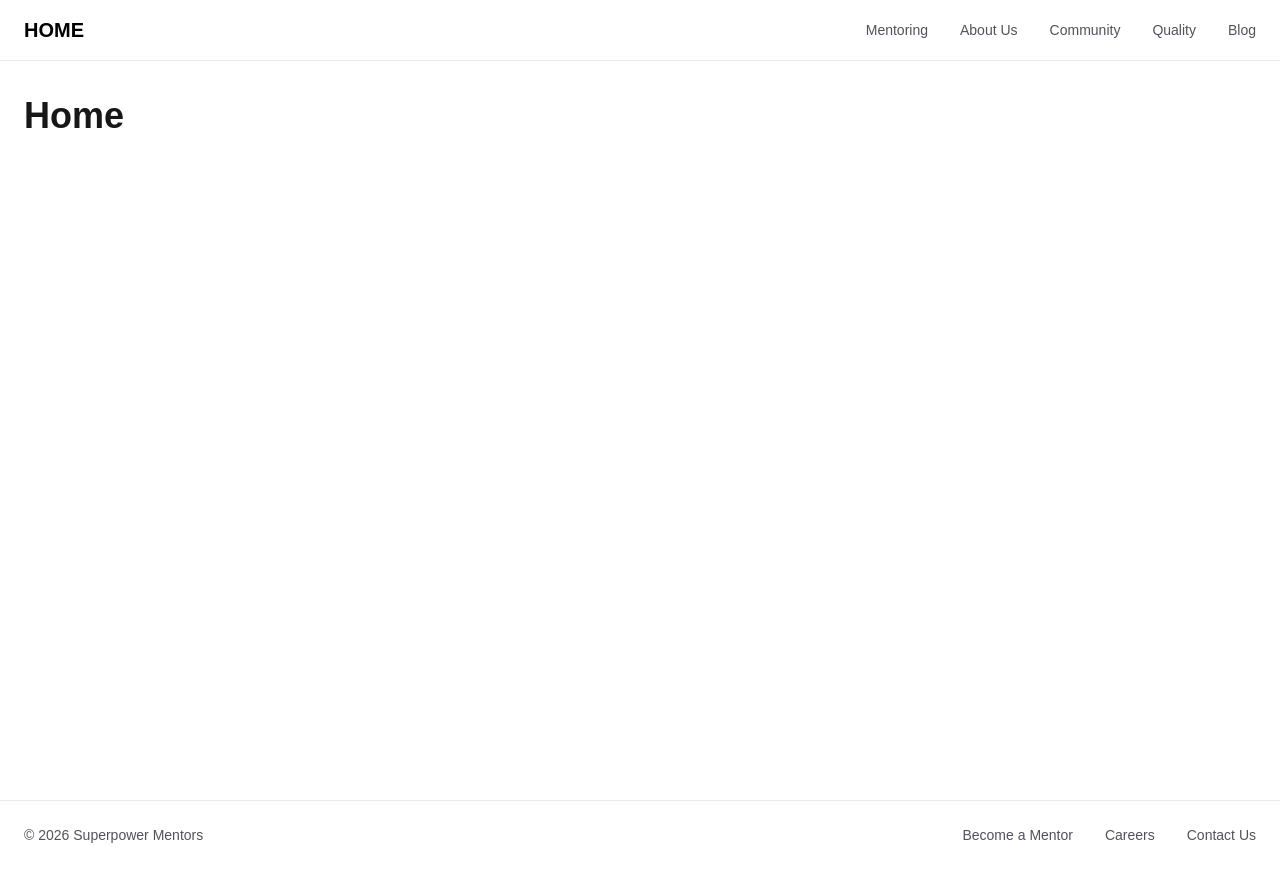
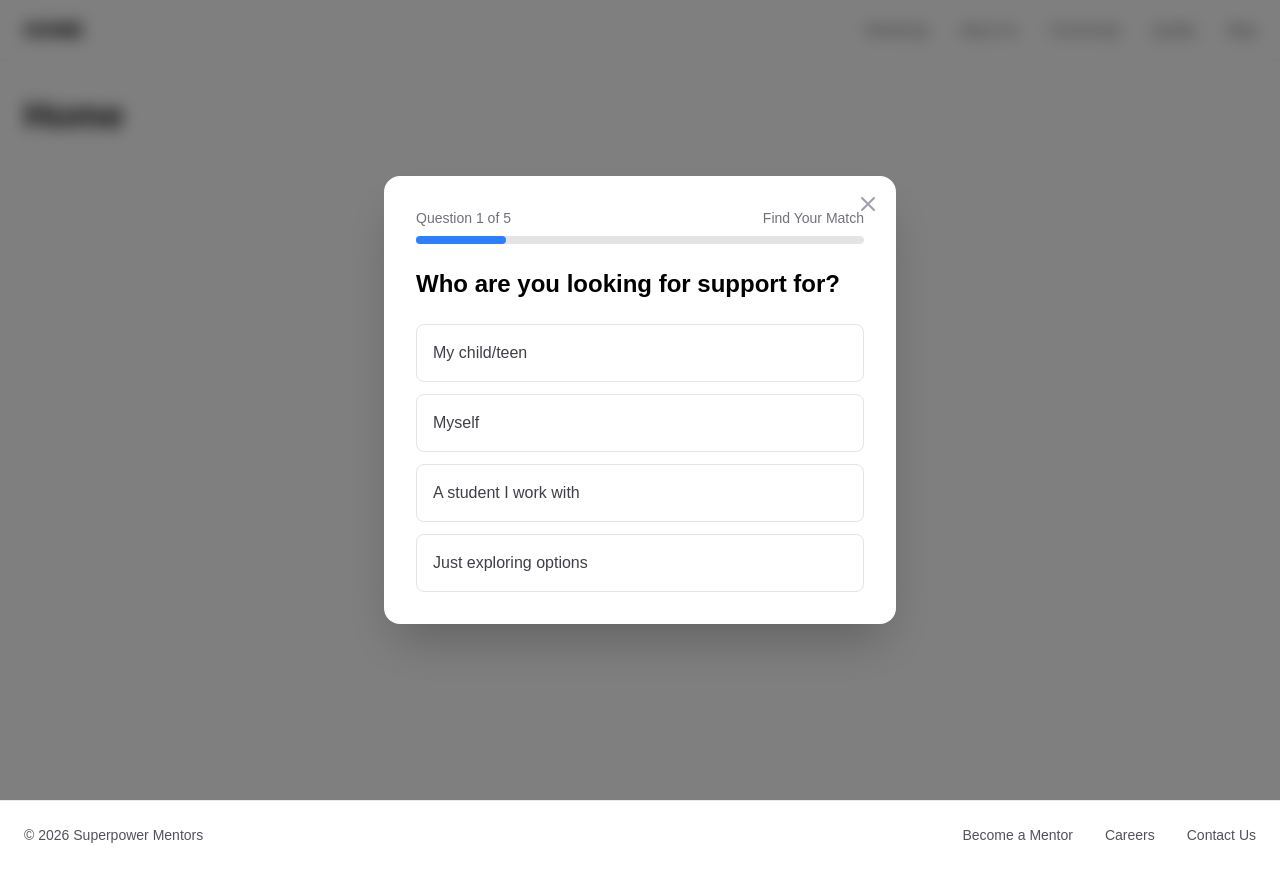
Before and after one commit to Scout-NU/superpower-mentors, a Next.js app: page / in a window 1280 px wide. Built offline with nearby package versions, Linux system fonts and the light colour scheme.

Commit message:
Added popup quiz to home page

```diff
--- a/app/layout.tsx
+++ b/app/layout.tsx
@@ -3,6 +3,7 @@ import { Geist, Geist_Mono } from "next/font/google";
 import "./globals.css";
 import Navbar from "../frontend/header";
 import Footer from "../frontend/footer";
+
 
 const geistSans = Geist({
   variable: "--font-geist-sans",
--- a/app/page.tsx
+++ b/app/page.tsx
@@ -1,9 +1,14 @@
+import QuizModal from "../frontend/PopupQuiz";
 export default function HomePage() {
   return (
-    <main className="min-h-screen pt-24 px-6">
-      <h1 className="text-4xl font-bold">
-        Home
-      </h1>
-    </main>
+    <>
+      <QuizModal />
+
+      <main className="min-h-screen pt-24 px-6">
+        <h1 className="text-4xl font-bold">
+          Home
+        </h1>
+      </main>
+    </>
   );
 }
--- /dev/null
+++ b/frontend/PopupQuiz.tsx
@@ -0,0 +1,165 @@
+"use client";
+
+import { useState } from "react";
+
+interface Question {
+  id: number;
+  question: string;
+  options: string[];
+}
+
+const questions: Question[] = [
+  {
+    id: 1,
+    question: "Who are you looking for support for?",
+    options: [
+      "My child/teen",
+      "Myself",
+      "A student I work with",
+      "Just exploring options"
+    ]
+  },
+  {
+    id: 2,
+    question: "What learning difference best describes your situation?",
+    options: [
+      "ADHD",
+      "Dyslexia",
+      "Autism/ASD",
+      "Multiple or other learning differences"
+    ]
+  },
+  {
+    id: 3,
+    question: "What's your biggest challenge right now?",
+    options: [
+      "Building confidence and self-advocacy",
+      "Academic organization and study skills",
+      "Social connections and communication",
+      "Planning for college or career"
+    ]
+  },
+  {
+    id: 4,
+    question: "What type of mentor support would be most helpful?",
+    options: [
+      "Someone who understands neurodivergence firsthand",
+      "Help with executive function and time management",
+      "Guidance on navigating school systems",
+      "Career and future planning advice"
+    ]
+  },
+  {
+    id: 5,
+    question: "What would success look like for you?",
+    options: [
+      "Increased independence and confidence",
+      "Better grades and academic performance",
+      "Stronger self-understanding and acceptance",
+      "Clear goals and a path forward"
+    ]
+  }
+];
+
+export default function QuizModal() {
+  const [isOpen, setIsOpen] = useState(true);
+  const [currentQuestion, setCurrentQuestion] = useState(0);
+  const [answers, setAnswers] = useState<string[]>([]);
+  const [showResult, setShowResult] = useState(false);
+
+  const handleAnswer = (answer: string) => {
+    const newAnswers = [...answers, answer];
+    setAnswers(newAnswers);
+
+    if (currentQuestion < questions.length - 1) {
+      setCurrentQuestion(currentQuestion + 1);
+    } else {
+      setShowResult(true);
+    }
+  };
+
+  const closeModal = () => {
+    setIsOpen(false);
+  };
+
+  if (!isOpen) return null;
+
+  return (
+    <div className="fixed inset-0 z-50 flex items-center justify-center bg-black/50 backdrop-blur-sm p-4">
+      <div className="relative w-full max-w-lg bg-white dark:bg-zinc-900 rounded-2xl shadow-2xl p-8">
+        <button
+          onClick={closeModal}
+          className="absolute top-4 right-4 text-zinc-400 hover:text-zinc-600 dark:hover:text-zinc-200 transition-colors"
+          aria-label="Close"
+        >
+          <svg className="w-6 h-6" fill="none" stroke="currentColor" viewBox="0 0 24 24">
+            <path strokeLinecap="round" strokeLinejoin="round" strokeWidth={2} d="M6 18L18 6M6 6l12 12" />
+          </svg>
+        </button>
+
+        {!showResult ? (
+          <div>
+            <div className="mb-6">
+              <div className="flex justify-between text-sm text-zinc-500 dark:text-zinc-400 mb-2">
+                <span>Question {currentQuestion + 1} of {questions.length}</span>
+                <span className="font-medium">Find Your Match</span>
+              </div>
+              <div className="w-full bg-zinc-200 dark:bg-zinc-700 rounded-full h-2">
+                <div
+                  className="bg-blue-500 h-2 rounded-full transition-all duration-300"
+                  style={{ width: `${((currentQuestion + 1) / questions.length) * 100}%` }}
+                />
+              </div>
+            </div>
+
+            <h2 className="text-2xl font-semibold text-black dark:text-white mb-6">
+              {questions[currentQuestion].question}
+            </h2>
+
+            <div className="space-y-3">
+              {questions[currentQuestion].options.map((option, index) => (
+                <button
+                  key={index}
+                  onClick={() => handleAnswer(option)}
+                  className="w-full text-left p-4 rounded-lg border border-zinc-200 dark:border-zinc-700 hover:border-blue-500 hover:bg-blue-50 dark:hover:bg-blue-950/30 transition-all text-zinc-700 dark:text-zinc-300"
+                >
+                  {option}
+                </button>
+              ))}
+            </div>
+          </div>
+        ) : (
+          <div className="text-center py-8">
+            <div className="mx-auto w-16 h-16 bg-blue-100 dark:bg-blue-900/30 rounded-full flex items-center justify-center mb-6">
+              <svg className="w-8 h-8 text-blue-600 dark:text-blue-400" fill="none" stroke="currentColor" viewBox="0 0 24 24">
+                <path strokeLinecap="round" strokeLinejoin="round" strokeWidth={2} d="M5 13l4 4L19 7" />
+              </svg>
+            </div>
+
+            <h2 className="text-3xl font-bold text-black dark:text-white mb-4">
+              Superpower Mentors Is For You! 🚀
+            </h2>
+            <p className="text-lg text-zinc-600 dark:text-zinc-400 mb-8">
+              We specialize in supporting youth with ADHD, Dyslexia, Autism, and other learning differences. Our mentors understand your unique strengths and challenges because they've been there too.
+            </p>
+
+            <div className="space-y-3">
+              <button
+                onClick={closeModal}
+                className="w-full bg-blue-500 hover:bg-blue-600 text-white font-medium py-3 px-6 rounded-lg transition-colors"
+              >
+                Connect With a Mentor
+              </button>
+              <button
+                onClick={closeModal}
+                className="w-full text-zinc-600 dark:text-zinc-400 hover:text-black dark:hover:text-white font-medium py-3 transition-colors"
+              >
+                Learn More First
+              </button>
+            </div>
+          </div>
+        )}
+      </div>
+    </div>
+  );
+}
```
